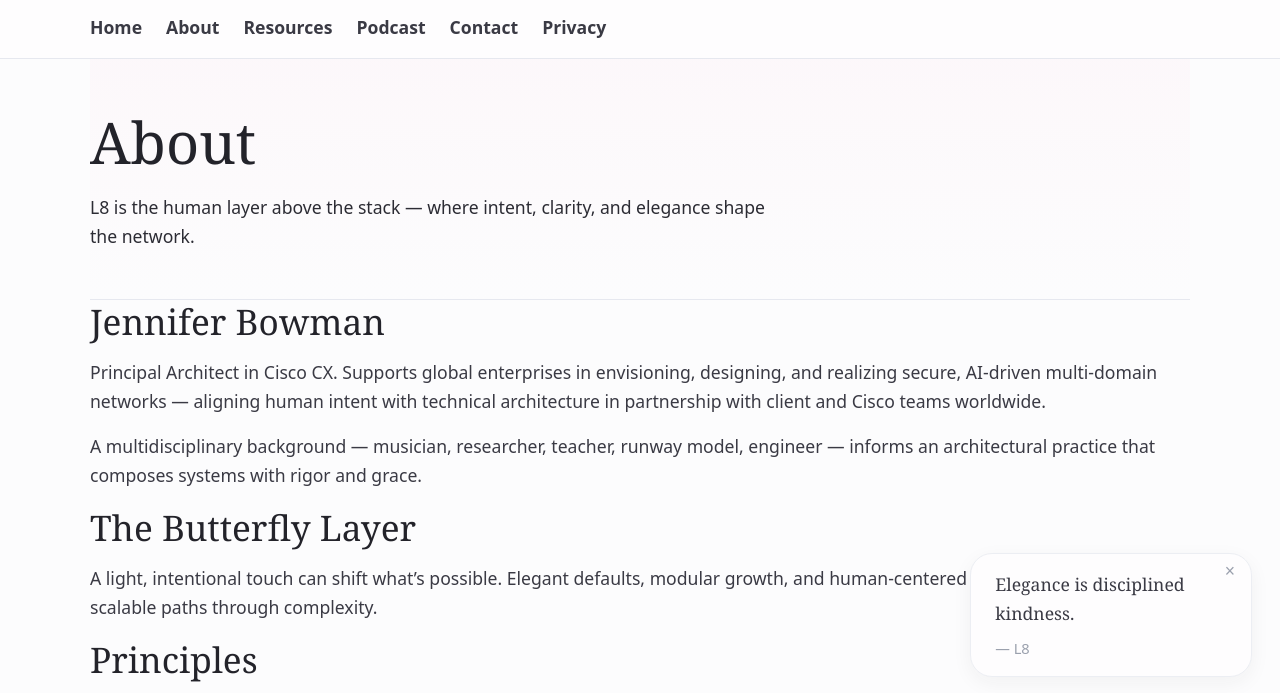
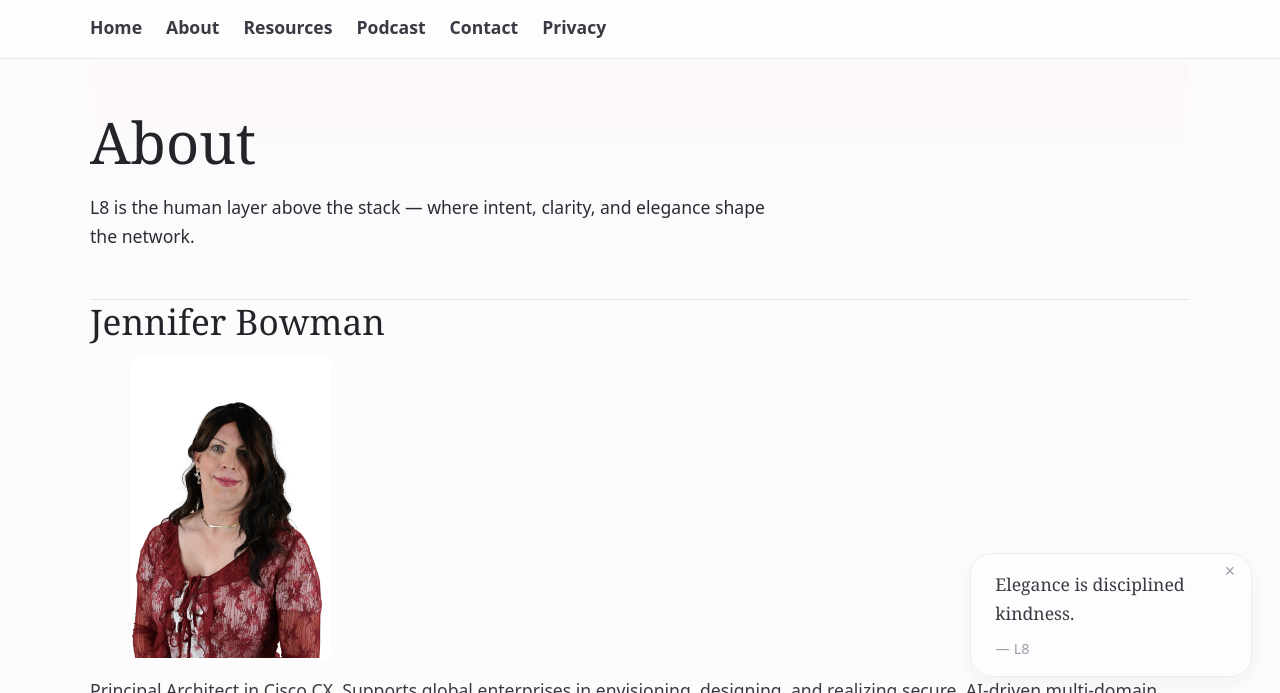
Before and after one commit to bowmanccie/butterflylayer, a plain HTML site: page pages/about/index.html in a window 1280 px wide. Shown: the part 95-788 px from the top of the page. Drawn offline with Linux system fonts and the light colour scheme.

Commit message:
Add headshot image to About page

```diff
--- a/assets/css/main.css
+++ b/assets/css/main.css
@@ -289,3 +289,11 @@ ul, ol { margin: 0 0 var(--space-md) 1.2rem; padding: 0 0 0 1rem; }
 }
 .backtotop a { color: var(--ink-500); }
 .backtotop a:hover { color: var(--ink-700); }
+
+.profile-photo img {
+  max-width: 200px;
+  height: auto;
+  border-radius: 4px;
+  display: block;
+  margin-bottom: 1rem;
+}
--- a/pages/about/index.html
+++ b/pages/about/index.html
@@ -22,6 +22,9 @@
 
     <section class="container flow">
       <h2>Jennifer Bowman</h2>
+      <figure class="profile-photo">
+        <img src="/assets/img/headshot-jennifer.jpg" alt="Jennifer Bowman, Principal Architect at Cisco CX" />
+      </figure>
       <p>
         Principal Architect in Cisco CX. Supports global enterprises in envisioning, designing,
         and realizing secure, AI-driven multi-domain networks — aligning human intent with technical architecture
```
Also changed, not shown: assets/img/headshot-jennifer.jpg (added).
